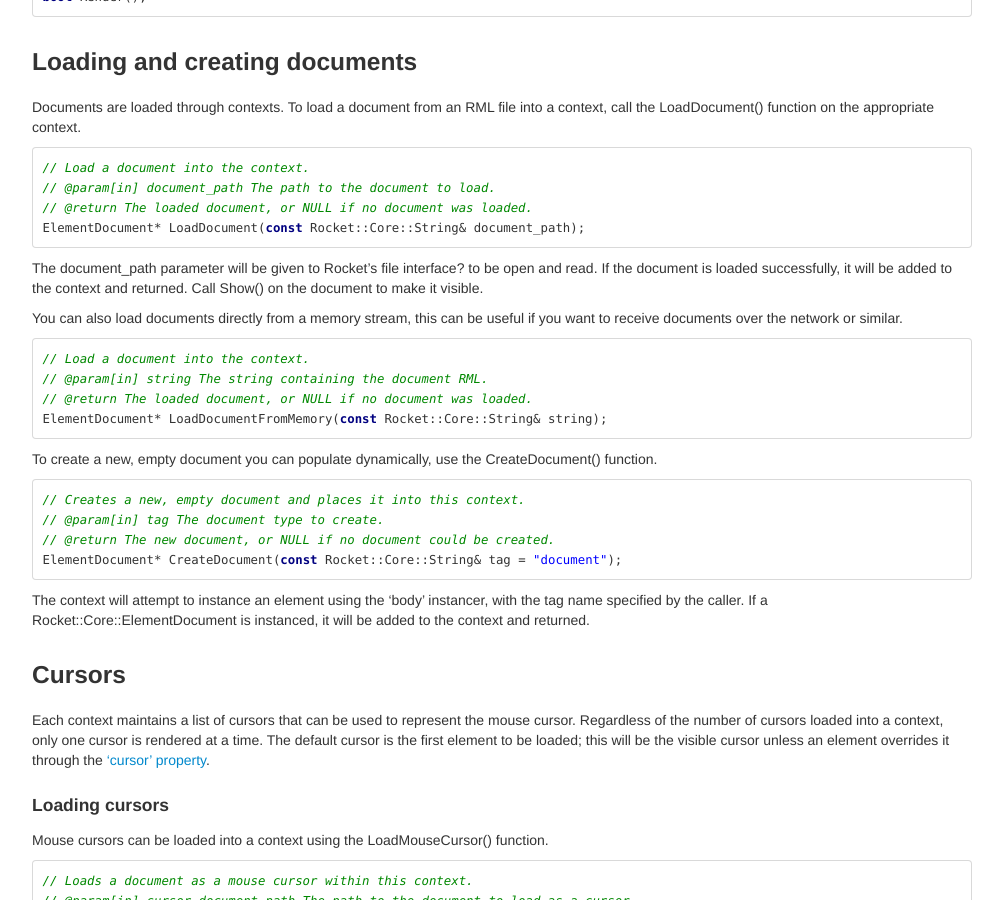
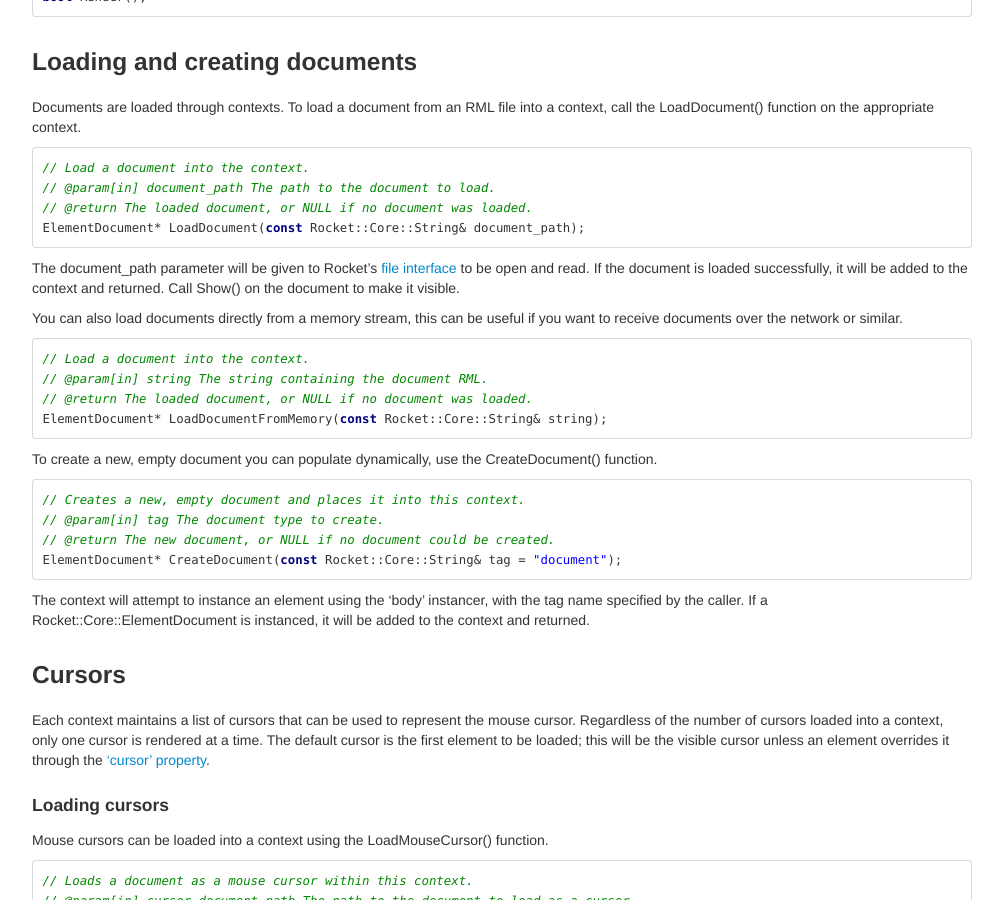
Before and after one commit to barotto/libRocketDoc, a Jekyll site: the page built from pages/cpp_manual/contexts.md, in a window 1280 px wide and 900 px high, scrolled down 1359 px. Shown: the whole window, without its empty margins (138-1141 px from the left). Built offline with Jekyll 4.4.1, drawn with Linux system fonts in a browser that asks for light colours; part of the change alters nothing that is shown.

Commit message:
Fix link

````diff
--- a/pages/cpp_manual/contexts.md
+++ b/pages/cpp_manual/contexts.md
@@ -73,7 +73,7 @@ Documents are loaded through contexts. To load a document from an RML file into
 ElementDocument* LoadDocument(const Rocket::Core::String& document_path);
 ```
 
-The document_path parameter will be given to Rocket's file interface? to be open and read. If the document is loaded successfully, it will be added to the context and returned. Call Show() on the document to make it visible.
+The document_path parameter will be given to Rocket's [file interface](interfaces.html#the-file-interface) to be open and read. If the document is loaded successfully, it will be added to the context and returned. Call Show() on the document to make it visible.
 
 You can also load documents directly from a memory stream, this can be useful if you want to receive documents over the network or similar.
 
````
